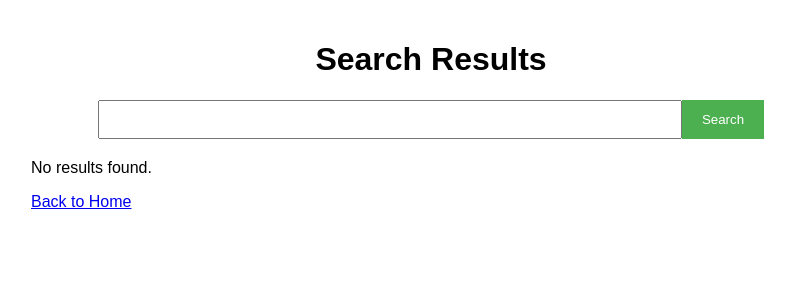
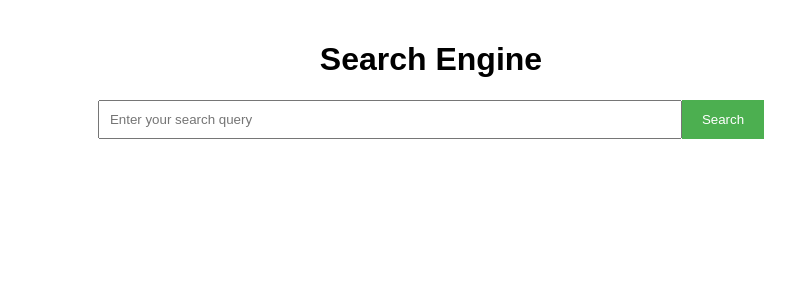
Before and after one commit to tomato414941/search-engine, a Python web app: template search-engine/templates/index.html in a window 1280 px wide. Shown: the top 300 px of the page, without its empty margins (209-1004 px from the left). Run offline with Jinja, Linux system fonts and the light colour scheme; the template is opened without the code that fills it, so the values that code supplies are empty.

Commit message:
Fix search form method: change to GET in results.html and revert accidental changes in index.html

```diff
--- a/search-engine/templates/index.html
+++ b/search-engine/templates/index.html
@@ -3,33 +3,23 @@
 <head>
     <meta charset="UTF-8">
     <meta name="viewport" content="width=device-width, initial-scale=1.0">
-    <title>Search Results</title>
+    <title>Search Engine</title>
     <style>
         body { font-family: Arial, sans-serif; max-width: 800px; margin: 0 auto; padding: 20px; }
         h1 { text-align: center; }
         form { display: flex; justify-content: center; margin-bottom: 20px; }
         input[type="text"] { width: 70%; padding: 10px; }
         input[type="submit"] { padding: 10px 20px; background-color: #4CAF50; color: white; border: none; cursor: pointer; }
-        .result { margin-bottom: 20px; }
-        .result a { color: #1a0dab; text-decoration: none; font-size: 18px; }
-        .result a:hover { text-decoration: underline; }
     </style>
 </head>
 <body>
-    <h1>Search Results</h1>
+    <h1>Search Engine</h1>
     <form action="/search" method="get">
-        <input type="text" name="query" value="{{ query }}" required>
+        <input type="text" name="query" placeholder="Enter your search query" required>
         <input type="submit" value="Search">
     </form>
-    {% if results %}
-        {% for result in results %}
-            <div class="result">
-                <a href="{{ result }}">{{ result }}</a>
-            </div>
-        {% endfor %}
-    {% else %}
-        <p>No results found.</p>
+    {% if error %}
+        <p style="color: red;">{{ error }}</p>
     {% endif %}
-    <p><a href="/">Back to Home</a></p>
 </body>
 </html>
--- a/search-engine/templates/results.html
+++ b/search-engine/templates/results.html
@@ -17,7 +17,7 @@
 </head>
 <body>
     <h1>Search Results</h1>
-    <form action="/search" method="post">
+    <form action="/search" method="get">
         <input type="text" name="query" value="{{ query }}" required>
         <input type="submit" value="Search">
     </form>
```
